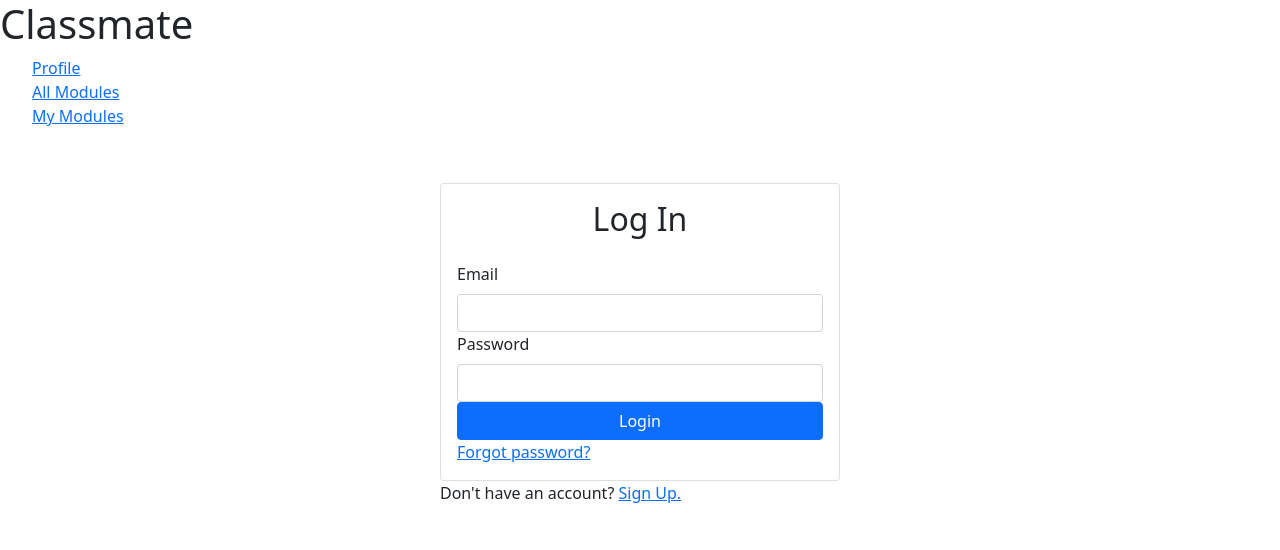
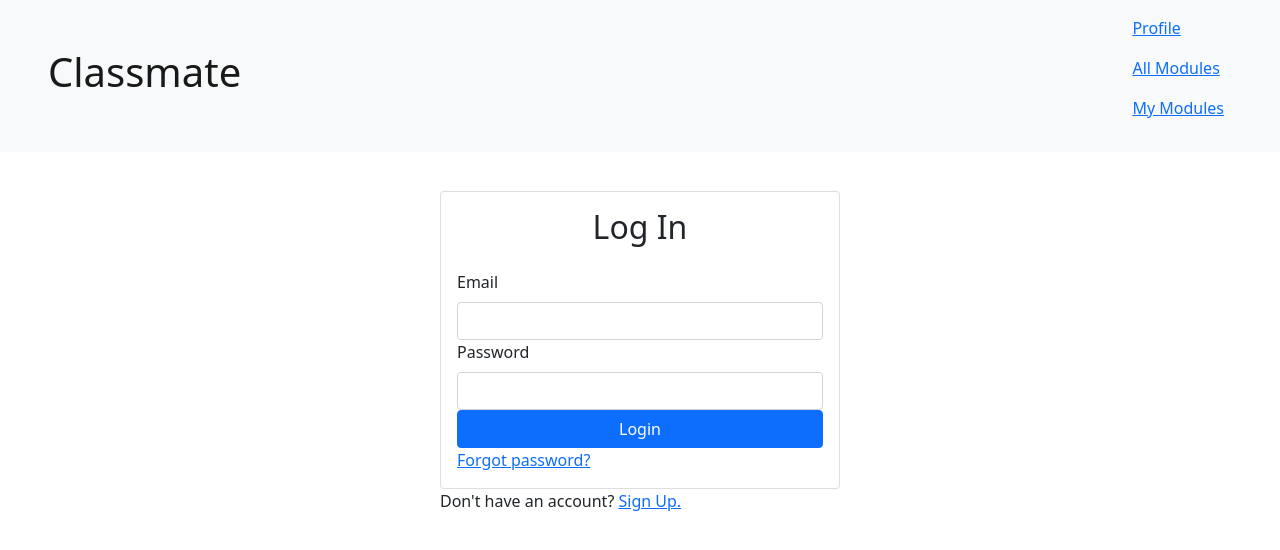
Before and after one commit to adidoesnt/classmate, a React (Create React App) app: page / in a window 1280 px wide. Shown: the top 550 px of the page. Built offline with nearby package versions, Linux system fonts and the light colour scheme; no server answers.

Commit message:
Add navbar styling

```diff
--- a/src/components/layout/Navigator.js
+++ b/src/components/layout/Navigator.js
@@ -1,23 +1,24 @@
 import {Link} from 'react-router-dom';
+import {Navbar, Nav} from 'react-bootstrap';
 
 function Navigator() {
     return <header>
-        <div>
-            <h1>Classmate</h1>
-        </div>
-        <nav>
+        <Navbar bg='light' expand='lg'>
+            <Navbar.Brand className='px-5'><h1>Classmate</h1></Navbar.Brand>
+               <Nav className='ms-auto px-5'>
                     <ul>
-                <li>
+                        <li className='p-2'>
                             <Link to ='/profile'>Profile</Link>
                         </li>
-                <li>
+                        <li className='p-2'>
                             <Link to = '/all'>All Modules</Link>
                         </li>
-                <li>
+                        <li className='p-2'>
                             <Link to = '/me'>My Modules</Link>
                         </li>
                     </ul>
-        </nav>
+                </Nav>
+        </Navbar>
     </header>
 }
 
```
Lines whose indentation alone changed are shown as unchanged.
